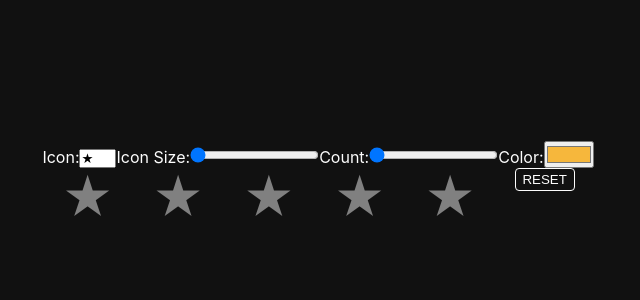
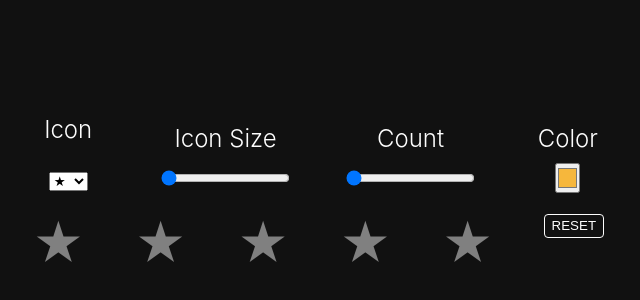
Before and after one commit to juanfalibene/08-react-star-rating, a React (Create React App) app: page / in a window 1280 px wide. Shown: the part 216-516 px from the top of the page, without its empty margins (322-962 px from the left). Built offline with nearby package versions, Linux system fonts and the light colour scheme.

Commit message:
select added, input text remove

```diff
--- a/src/Options.jsx
+++ b/src/Options.jsx
@@ -11,19 +11,36 @@ const Options = ({
   onCountChange,
 }) => {
   return (
-    <form>
+    <form className='options-form'>
       <label>
-        Icon:
-        <input
-          type='text'
-          value={icon}
-          maxLength='1'
-          size='2'
-          onChange={onIconChange}
-        />
+        Icon
+        <select onChange={onIconChange}>
+          <option value={icon} selected>
+            {icon}
+          </option>
+          <option value='❤'>❤</option>
+          <option value='♡'>♡</option>
+          <option value='☃'>☃</option>
+          <option value='✌'>✌</option>
+          <option value='⚡'>⚡</option>
+          <option value='🌟'>🌟</option>
+          <option value='🌝'>🌝</option>
+          <option value='🌚'>🌚</option>
+          <option value='✨'>✨</option>
+          <option value='🌠'>🌠</option>
+          <option value='♥'>♥</option>
+          <option value='☄'>☄</option>
+          <option value='☁'>☁</option>
+          <option value='ツ'>ツ</option>
+          <option value='🌹'>🌹</option>
+          <option value='🐖'>🐖</option>
+          <option value='🍸'>🍸</option>
+          <option value='✰'>✰</option>
+          <option value='☠'>☠</option>
+        </select>
       </label>
       <label>
-        Icon Size:
+        Icon Size
         <input
           type='range'
           value={iconSize}
@@ -34,7 +51,7 @@ const Options = ({
         />
       </label>
       <label>
-        Count:
+        Count
         <input
           type='range'
           value={count}
@@ -45,7 +62,7 @@ const Options = ({
         />
       </label>
       <label>
-        Color:
+        Color
         <input type='color' value={color} onChange={onColorChange} />
       </label>
     </form>
```
